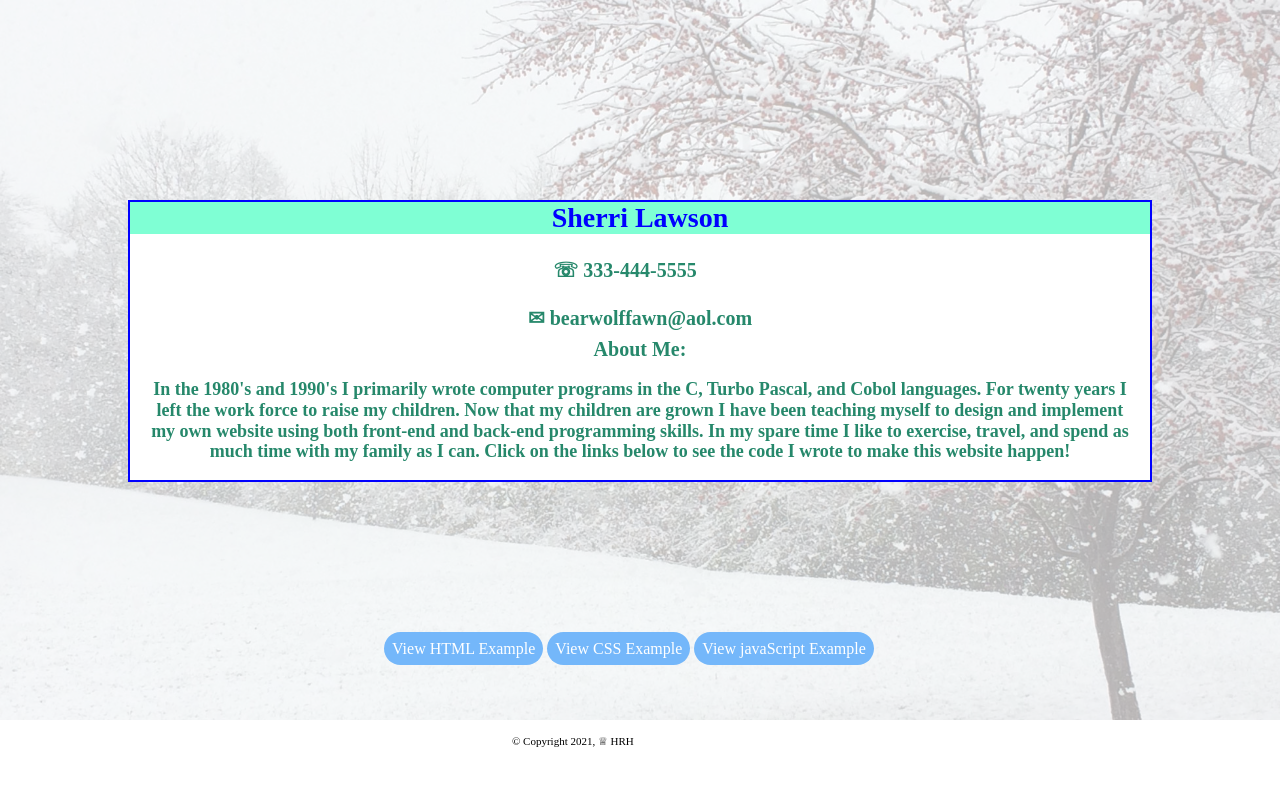
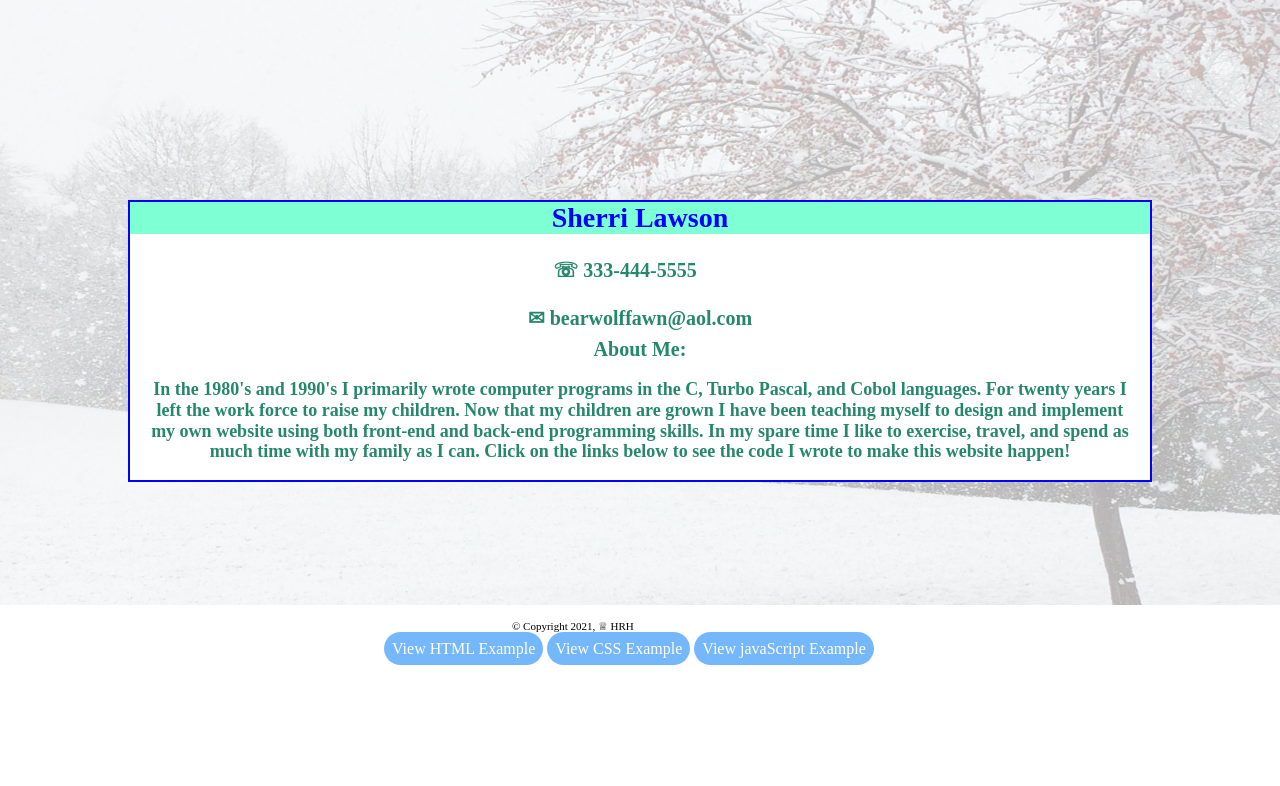
Before and after one commit to CleverCreation/website, a plain HTML site: page index.html in a window 1280 px wide. Drawn offline with Linux system fonts and the light colour scheme.

Commit message:
Add files via upload

```diff
--- a/StyleSheet.css
+++ b/StyleSheet.css
@@ -371,7 +371,7 @@ h1 {
         background-color: #cccccc;
         opacity: .3;
         width: 100%;
-        height: 55%;
+        height: 605px;
     }
     .email {
         margin: 2px auto;
```
